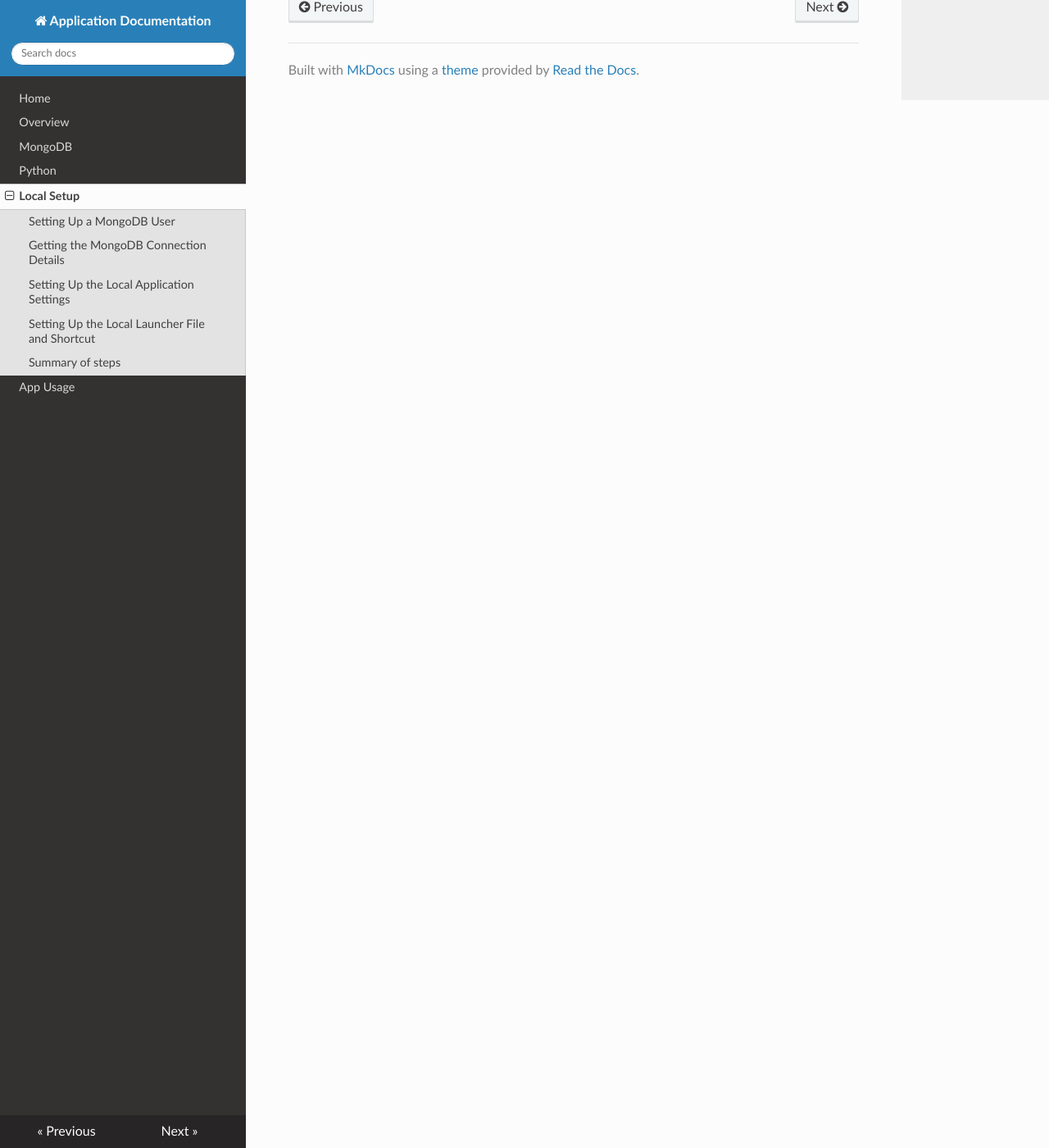
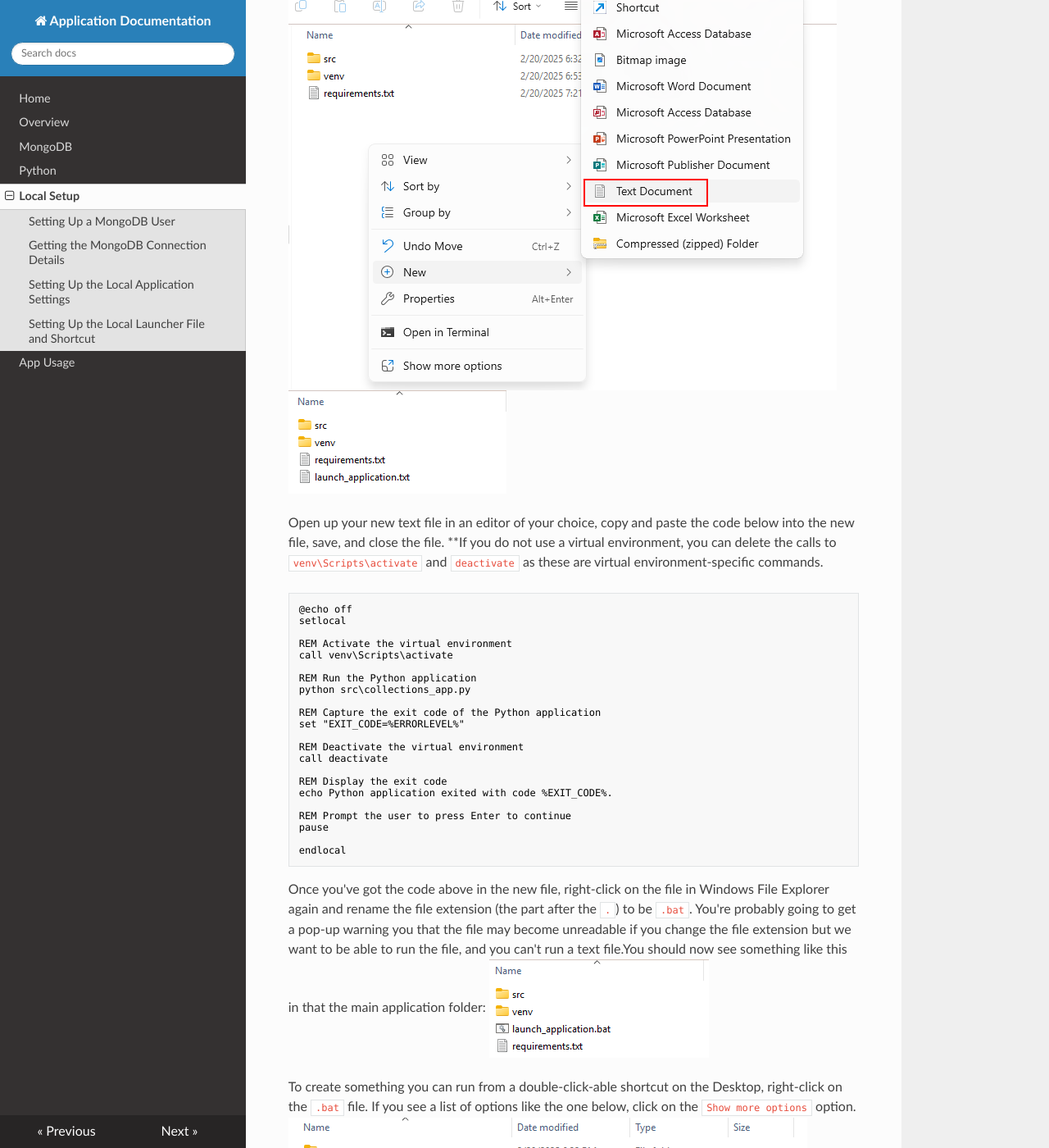
Before and after one commit to EricS0110/custom-collections-desktop-app, an MkDocs documentation site: the page built from docs/local_app_setup.md, in a window 1280 px wide and 1400 px high, scrolled down 8752 px. Shown: the whole window at 82% size. Built offline with MkDocs 1.6.1, drawn with Linux system fonts in a browser that asks for light colours; nearby versions of some CDN libraries; some of the changed text lies outside the part shown.

Commit message:
Completed local app setup notes!

````diff
--- a/docs/local_app_setup.md
+++ b/docs/local_app_setup.md
@@ -101,12 +101,15 @@
 ```
 
 Fill in the values you recorded from the MongoDB setup steps into the `settings.conf` file.  For example, if I were to
-fill in the values I recorded from the MongoDB setup steps, my `settings.conf` file would look like the following:
+fill in the values I recorded from the MongoDB setup steps, my `settings.conf` file would look like the following.
+**Please note that the `mongo_cluster` value has a lower-case leading character.  This is done by default in a
+connection string for MongoDB.  You can confirm the formatting for yourself by checking the value before the underlined
+portion in the connection string screenshot in the prior section.
 ```conf
 [mongo_db]
 mongo_username = "DesktopAppUser"
 mongo_password = "YourPasswordHere"
-mongo_cluster = "Cluster0"
+mongo_cluster = "cluster0"
 mongo_database = "ExampleDatabase"
 mongo_uri = "lchdm"
 ```
@@ -118,8 +121,59 @@
 not that hard, but it's a bit more involved than just double-clicking the `main.py` file.
 
 Open up Windows File Explorer and navigate to the folder where you saved the application.  In the `src` folder, you'll
-want to right click and create a new text file
+want to right-click and create a new text file and name it whatever you'd like.  I named mine `launch_application.txt`
+to keep it easy to know what it does.
+![Local Launcher file creation pt. 1](images/ApplicationSetup/AppSetup014.png)
+![Local launcher file creation pt. 2](images/ApplicationSetup/AppSetup015.png)
 
-## Summary of steps
-1. copy & renaming settings.EXAMPLE.conf
-2. Setting up the local launcher file and shortcut
+Open up your new text file in an editor of your choice, copy and paste the code below into the new file, save,
+and close the file.  **If you do not use a virtual environment, you can delete the calls to `venv\Scripts\activate`
+and `deactivate` as these are virtual environment-specific commands.
+
+```batch
+@echo off
+setlocal
+
+REM Activate the virtual environment
+call venv\Scripts\activate
+
+REM Run the Python application
+python src\collections_app.py
+
+REM Capture the exit code of the Python application
+set "EXIT_CODE=%ERRORLEVEL%"
+
+REM Deactivate the virtual environment
+call deactivate
+
+REM Display the exit code
+echo Python application exited with code %EXIT_CODE%.
+
+REM Prompt the user to press Enter to continue
+pause
+
+endlocal
+```
+
+Once you've got the code above in the new file, right-click on the file in Windows File Explorer again and rename the
+file extension (the part after the `.`) to be `.bat`.  You're probably going to get a pop-up warning you that the file
+may become unreadable if you change the file extension but we want to be able to run the file, and you can't run
+a text file.You should now see something like this in that the main application folder:
+![Application Folder](images/ApplicationSetup/AppSetup016.png)
+
+To create something you can run from a double-click-able shortcut on the Desktop, right-click on the `.bat` file.  If
+you see a list of options like the one below, click on the `Show more options` option.
+![Show More Options](images/ApplicationSetup/AppSetup017.png)
+
+From this option menu, hover over the `Send to` option and select the `Desktop (create shortcut)` option.  This will
+create a shortcut on the Desktop that you can double-click to run the newly-created `.bat` file, which in turn will
+launch the Python application!  You can change the name of the Desktop shortcut to whatever you want, it doesn't impact
+what file the shortcut calls.  I renamed mine to be a nice and simple `Collections App`
+![Send To Options](images/ApplicationSetup/AppSetup018.png)
+![Desktop Link](images/ApplicationSetup/AppSetup019.png)
+
+Go ahead and double click this new shortcut.  If you set up your `settings.conf` file with valid connection details,
+you should see the main application page.  If you haven't set up the `settings.conf` file, the application will return
+an error telling you that you've got to set up settings first.  If you've set up the `settings.conf` file but entered
+one of the values wrong, the application will fail to connect and notify you of that.  Otherwise, your app will launch
+and you're good to start exploring!
````
Also changed, not shown: docs/images/ApplicationSetup/AppSetup014.png (added), docs/images/ApplicationSetup/AppSetup015.png (added), docs/images/ApplicationSetup/AppSetup016.png (added), docs/images/ApplicationSetup/AppSetup017.png (added), docs/images/ApplicationSetup/AppSetup018.png (added), docs/images/ApplicationSetup/AppSetup019.png (added), 1 other file.
